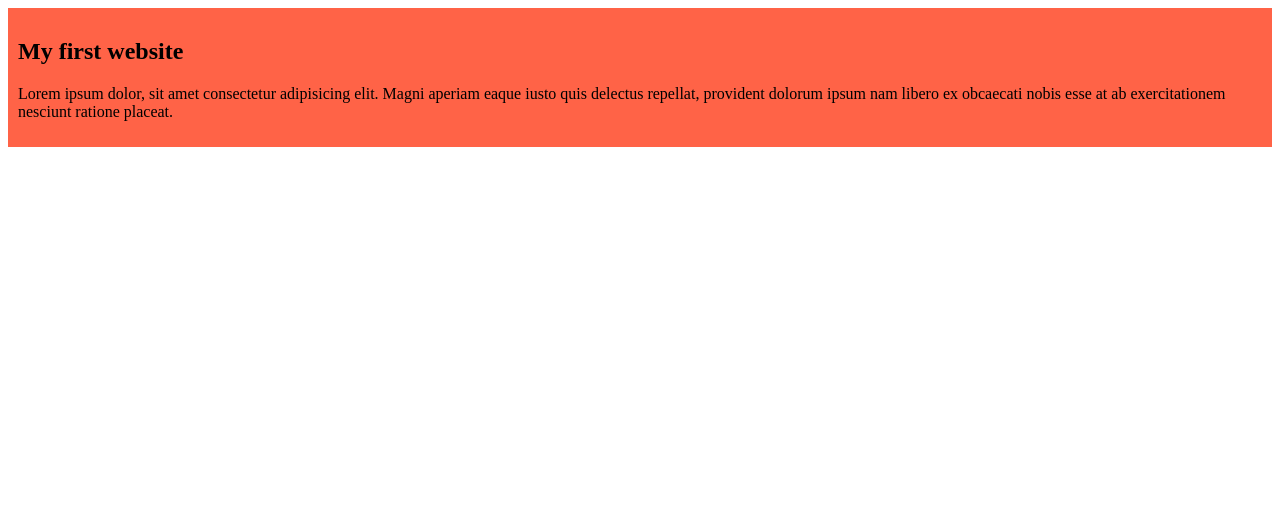
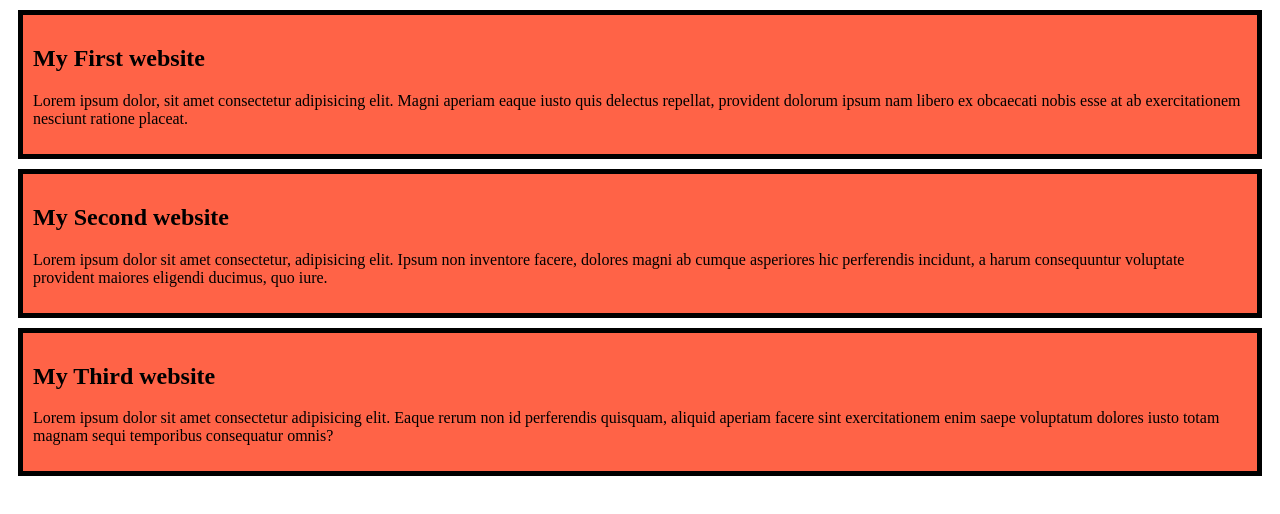
Before and after one commit to Nasrinrumkey/my-simple-website, a plain HTML site: page index.html in a window 1280 px wide. Drawn offline with Linux system fonts and the light colour scheme.

Commit message:
added the second and third blog

```diff
--- a/index.html
+++ b/index.html
@@ -8,8 +8,17 @@
 </head>
 <body>
     <div>
-    <h2>My first website</h2>
+    <h2>My First website</h2>
     <p>Lorem ipsum dolor, sit amet consectetur adipisicing elit. Magni aperiam eaque iusto quis delectus repellat, provident dolorum ipsum nam libero ex obcaecati nobis esse at ab exercitationem nesciunt ratione placeat.</p>
     </div>
+    <div>
+        <h2>My Second website</h2>
+        <p>Lorem ipsum dolor sit amet consectetur, adipisicing elit. Ipsum non inventore facere, dolores magni ab cumque asperiores hic perferendis incidunt, a harum consequuntur voluptate provident maiores eligendi ducimus, quo iure.</p>
+    </div>
+    <div>
+        <h2>My Third website</h2>
+        <p>Lorem ipsum dolor sit amet consectetur adipisicing elit. Eaque rerum non id perferendis quisquam, aliquid aperiam facere sint exercitationem enim saepe voluptatum dolores iusto totam magnam sequi temporibus consequatur omnis?</p>
+    </div>
+
 </body>
 </html>
--- a/styles/blog.css
+++ b/styles/blog.css
@@ -1,4 +1,6 @@
 div{
     background-color:tomato;
     padding:10px;
+    margin:10px;
+    border:5px solid;
 }
```
